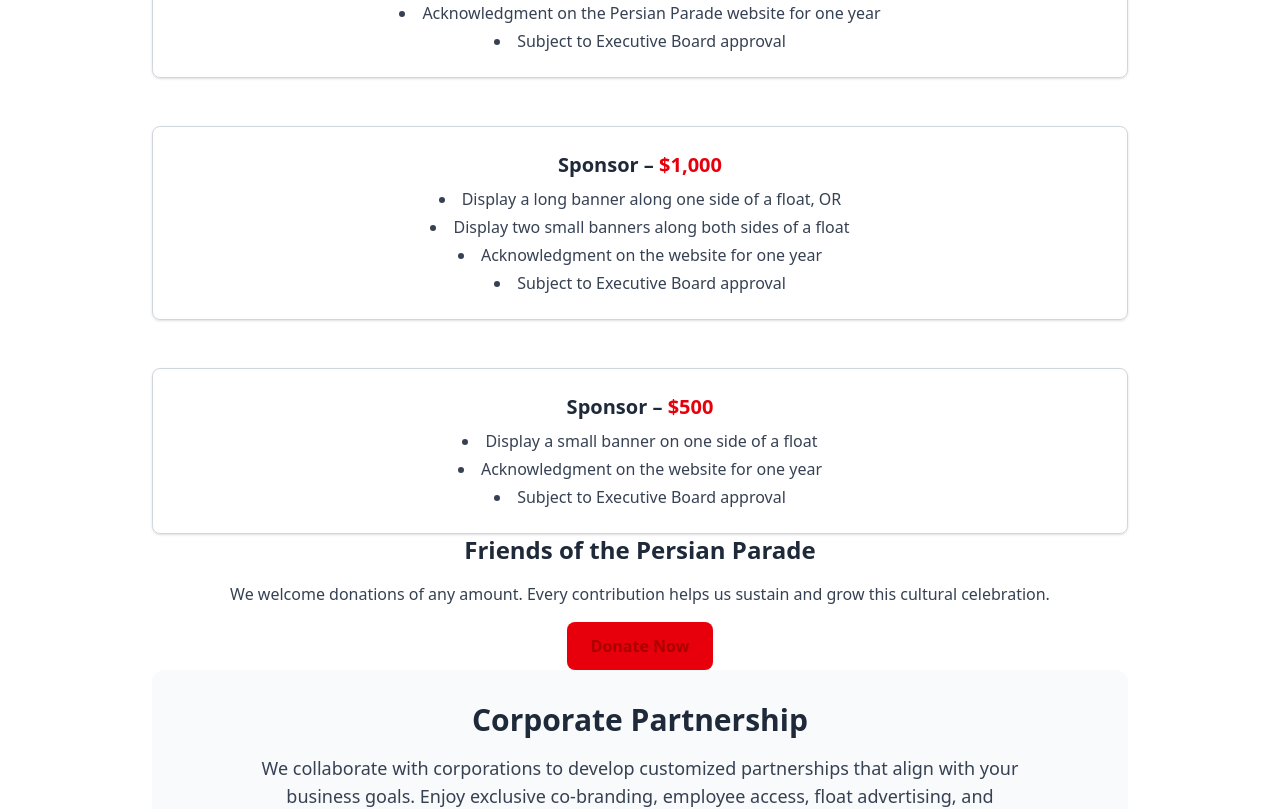
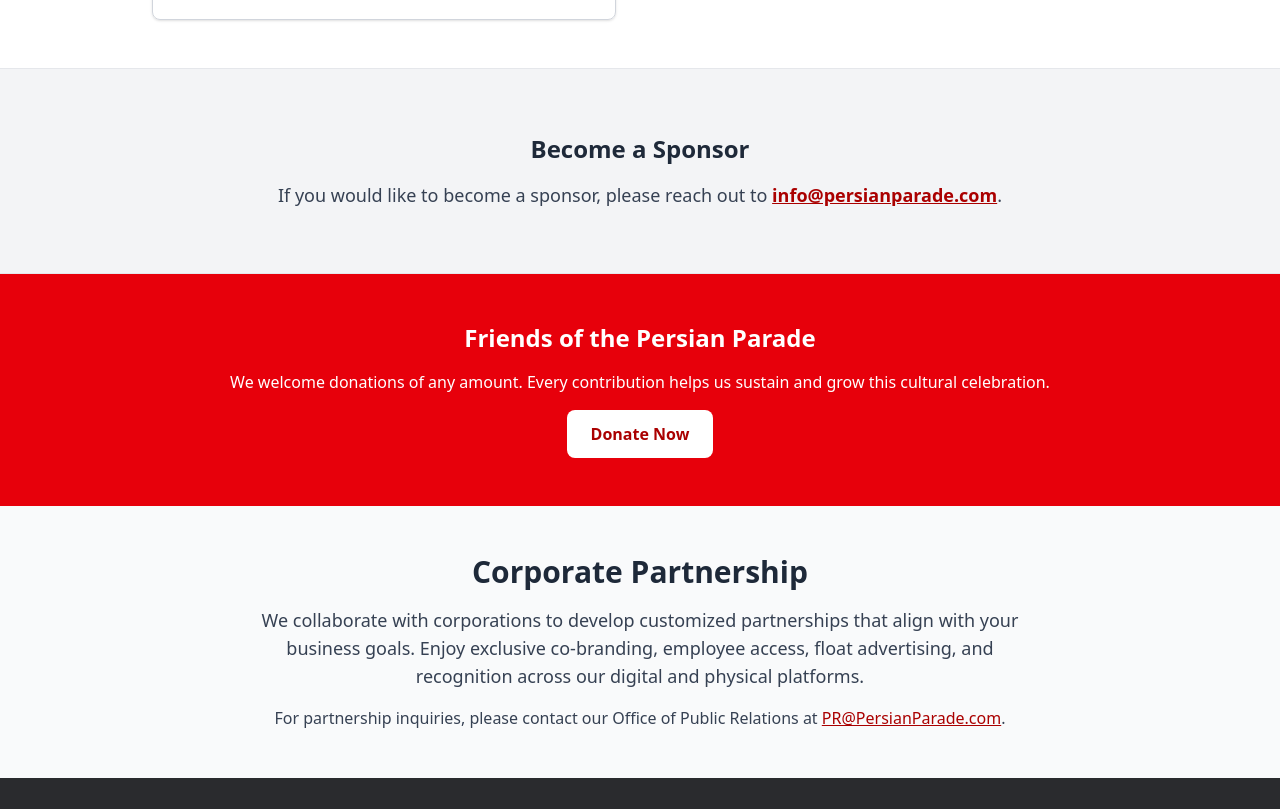
Before and after one commit to ColbyHman/persian-parade-website, a React (Vite) app: page /sponsors in a window 1280 px wide. Shown: the part 1700-2509 px from the top of the page. Built offline with nearby package versions, Linux system fonts and the light colour scheme.

Commit message:
Cleanup sponsors

```diff
--- a/src/pages/Sponsors.jsx
+++ b/src/pages/Sponsors.jsx
@@ -27,6 +27,8 @@
             </div>
           </section>
 
+          {/* Sponsorship Levels & Advertising Sponsorship - Side by Side */}
+          <div className="grid md:grid-cols-2 gap-12">
             <section>
               <h2 className="text-3xl font-semibold mb-6 text-center">Sponsorship Levels</h2>
               <div className="space-y-12">
@@ -47,7 +49,7 @@
                     "Table for 10 at one Persian Parade Gala",
                     "VIP seating at one Persian Parade Gala",
                     "Special recognition on the Persian Parade website and at Gala",
-                  "Advertising with long banners along one side of a float of your choice",
+                    "Advertising with long banner along one side of a float of your choice",
                   ]}
                 />
                 <SponsorTier
@@ -63,7 +65,6 @@
               </div>
             </section>
 
-          {/* Advertising Sponsorship */}
             <section>
               <h2 className="text-3xl font-semibold mb-6 text-center">Advertising Sponsorship</h2>
               <div className="space-y-12">
@@ -97,25 +98,43 @@
                 />
               </div>
             </section>
+          </div>
+        </div>
 
-          {/* Friends of the Parade */}
-          <section className="text-center">
+        {/* Contact to Become a Sponsor */}
+        <section className="bg-gray-100 py-16 px-6 text-center border-y border-gray-200">
+          <div className="max-w-4xl mx-auto">
+            <h2 className="text-2xl font-bold text-gray-800 mb-4">Become a Sponsor</h2>
+            <p className="text-gray-700 text-lg">
+              If you would like to become a sponsor, please reach out to{" "}
+              <a href="mailto:info@persianparade.com" className="text-red-600 underline hover:text-red-800 font-semibold">
+                info@persianparade.com
+              </a>.
+            </p>
+          </div>
+        </section>
+
+        {/* Friends of the Parade - Full Width */}
+        <section className="bg-red-600 text-white py-12 px-6 text-center">
+          <div className="max-w-4xl mx-auto">
             <h2 className="text-2xl font-semibold mb-4">Friends of the Persian Parade</h2>
-            <p className="text-gray-700 mb-4">
+            <p className="text-white mb-4">
               We welcome donations of any amount. Every contribution helps us sustain and grow this cultural celebration.
             </p>
             <a
               href="https://shop.persianparade.com/collections/donations"
               target="_blank"
               rel="noopener noreferrer"
-              className="inline-block bg-red-600 text-white px-6 py-3 rounded-lg font-semibold hover:bg-red-700 transition"
+              className="inline-block bg-white text-red-600 px-6 py-3 rounded-lg font-semibold hover:bg-gray-100 transition"
             >
               Donate Now
             </a>
+          </div>
         </section>
 
         {/* Corporate Partnerships */}
-          <section className="bg-gray-50 rounded-xl p-8">
+        <section className="bg-gray-50 py-12 px-6">
+          <div className="max-w-5xl mx-auto">
             <h2 className="text-3xl font-semibold mb-4 text-center">Corporate Partnership</h2>
             <p className="text-gray-700 text-lg mb-4 text-center max-w-3xl mx-auto">
               We collaborate with corporations to develop customized partnerships that align with your business goals. Enjoy exclusive co-branding, employee access, float advertising, and recognition across our digital and physical platforms.
@@ -129,10 +148,10 @@
                 PR@PersianParade.com
               </a>.
             </p>
+          </div>
         </section>
       </div>
       <Footer/>
     </div>
-    </div>
   );
 }
```
Lines whose indentation alone changed are shown as unchanged.
